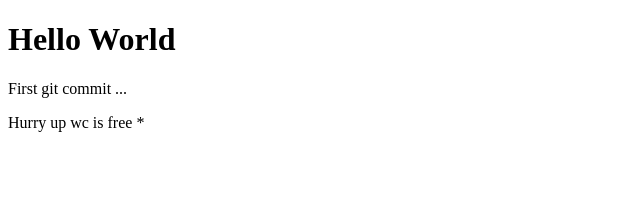
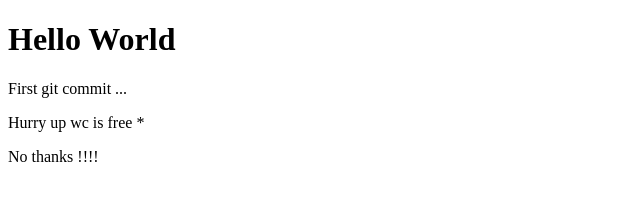
Before and after one commit to HaseefMuhammed/git-sample, a plain HTML site: page index.html in a window 1280 px wide. Shown: the whole page, without its empty margins (0-640 px from the left). Drawn offline with Linux system fonts and the light colour scheme.

Commit message:
negetive replay added

```diff
--- a/index.html
+++ b/index.html
@@ -9,5 +9,6 @@
   <h1>Hello World</h1>
   <p>First git commit ...</p>
   <p>Hurry up wc is free *</p>
+  <p>No thanks !!!!</p>
 </body>
 </html>
```
